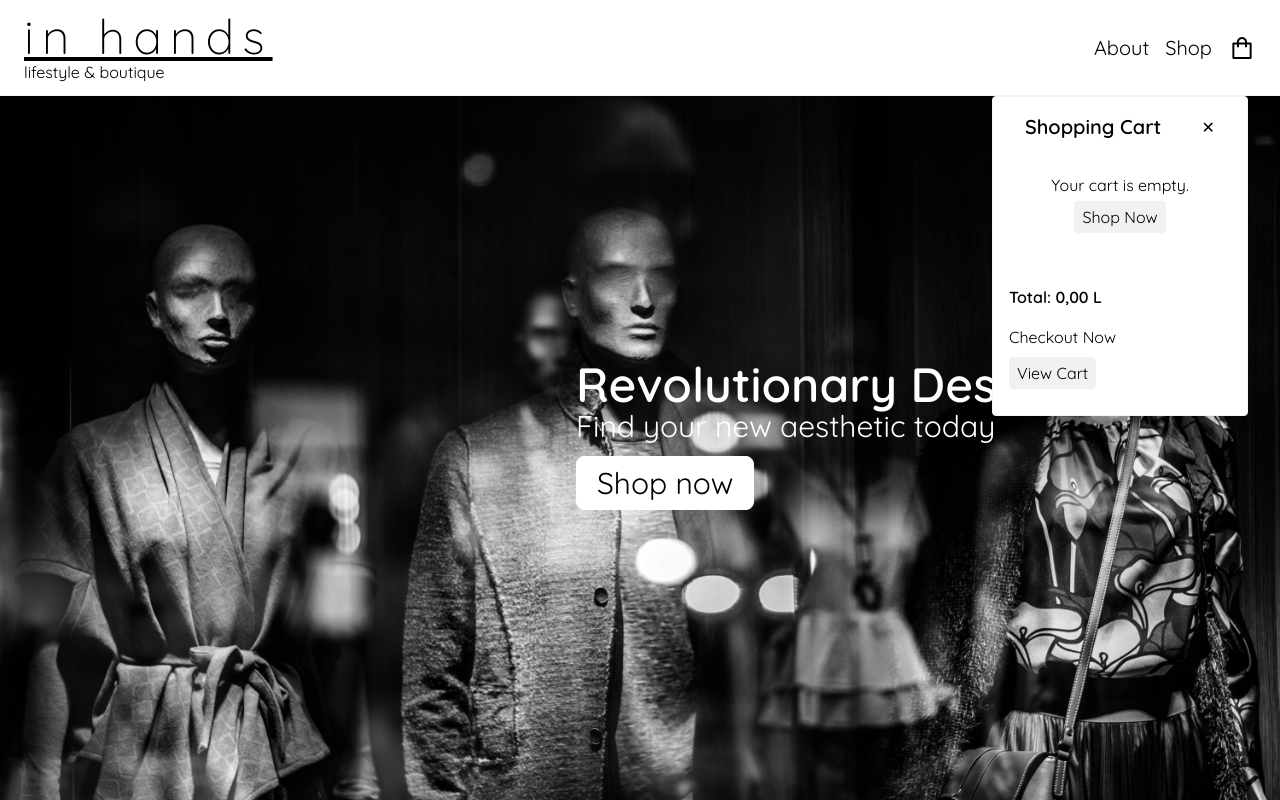
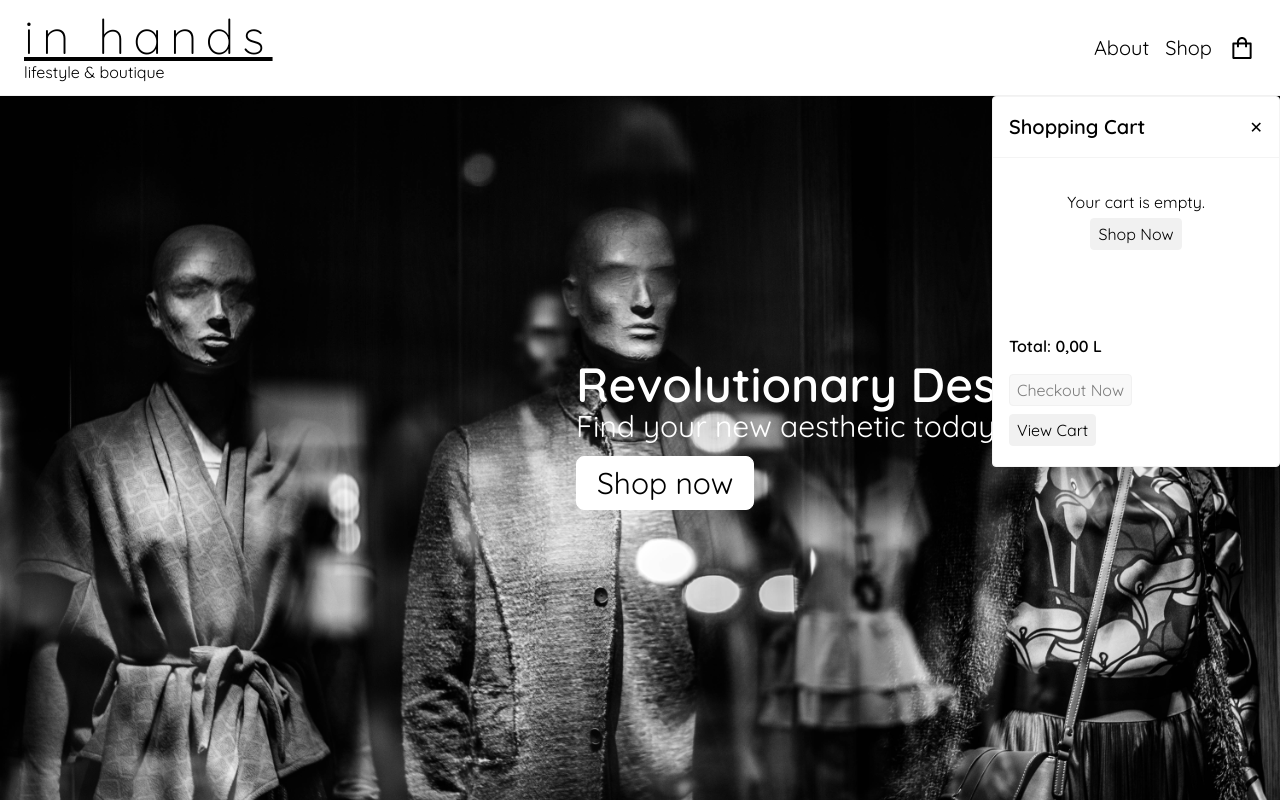
Before and after one commit to Stillwell-C/shoppingCart, a React (Create React App) app: page / in a window 1280 px wide. Both pictures are taken after a click on the button "open shopping cart menu". Shown: the top 800 px of the page. Built offline with nearby package versions, Linux system fonts and the light colour scheme.

Commit message:
Change display & add transition

```diff
--- a/src/components/CartDropDown.tsx
+++ b/src/components/CartDropDown.tsx
@@ -1,14 +1,18 @@
 import useCartContext from "../hooks/useCartContext";
 import { Link } from "react-router-dom";
 import CartDropDownItem from "./CartDropDownItem";
-import { useEffect } from "react";
+import { useEffect, useState } from "react";
 
 type PropsType = {
   setCartOpen: React.Dispatch<React.SetStateAction<boolean>>;
+  cartOpen: Boolean;
 };
 
-const CartDropDown = ({ setCartOpen }: PropsType) => {
+const CartDropDown = ({ setCartOpen, cartOpen }: PropsType) => {
   const { cart, itemTotal, priceTotal } = useCartContext();
+
+  const [cartOpenFactoringDuration, setCartOpenFactoringDuration] =
+    useState(cartOpen);
 
   useEffect(() => {
     //This will close modal with escape key
@@ -23,15 +27,32 @@ const CartDropDown = ({ setCartOpen }: PropsType) => {
     return () => document.removeEventListener("keydown", keyListener);
   }, []);
 
+  useEffect(() => {
+    if (!cartOpen) setCartOpenFactoringDuration(false);
+
+    const timeout = setTimeout(() => {
+      setCartOpenFactoringDuration(cartOpen);
+    }, 300);
+
+    return () => clearTimeout(timeout);
+  }, [cartOpen]);
+
   return (
     <>
-      <div className='absolute w-72 top-24 right-0 bottom-3 z-20 '>
+      <div
+        className={`${
+          cartOpen
+            ? "max-h-screen sm:max-h-[calc(90vh-96px)]"
+            : "invisible max-h-0"
+        } absolute w-screen sm:w-72 top-24 right-0 z-20 overflow-hidden bg-white border border-solid border-[#f4f4f4] rounded transition-max-height duration-700 ease-in-out flex flex-col flex-1`}
+      >
         <div
           role='dialog'
           aria-label='shopping cart dialog'
-          className=' px-4 min-h-80 max-h-[calc(90vh-96px)] w-64 bg-white border border-solid border-[#f4f4f4] rounded overflow-y-auto'
+          className='pb-28 sm:pb-0 h-full flex flex-col flex-1 overflow-y-hidden'
         >
-          <div className='flex justify-between items-center m-4 '>
+          <div className='py-4 border-b border-solid border-[#f4f4f4]'>
+            <div className='flex justify-between items-center h-full px-4'>
               <h2 id='shopping-cart-heading' className='text-xl font-semibold'>
                 Shopping Cart
               </h2>
@@ -42,6 +63,14 @@ const CartDropDown = ({ setCartOpen }: PropsType) => {
                 ✕
               </button>
             </div>
+          </div>
+          <div
+            className={`${
+              cartOpenFactoringDuration
+                ? "overflow-y-auto"
+                : "overflow-y-hidden"
+            } h-full flex flex-col flex-1`}
+          >
             {itemTotal < 1 && (
               <div className='flex flex-col items-center justify-center gap-1 my-8'>
                 <p>Your cart is empty.</p>
@@ -55,7 +84,7 @@ const CartDropDown = ({ setCartOpen }: PropsType) => {
                 </Link>
               </div>
             )}
-          <ul className='flex flex-col gap-4 list-none'>
+            <ul className='flex flex-col gap-4 list-none my-4'>
               {cart.map((item) => (
                 <CartDropDownItem
                   item={item}
@@ -64,14 +93,16 @@ const CartDropDown = ({ setCartOpen }: PropsType) => {
                 />
               ))}
             </ul>
-          <div className='flex flex-col my-5'>
+            <div className='flex flex-col my-5 px-4'>
               <h3 aria-label='total price' className='font-semibold'>
                 Total: {priceTotal}
               </h3>
               <div className='flex flex-col gap-2 mt-4'>
                 {itemTotal < 1 && (
                   <div>
-                  <button disabled>Checkout Now</button>
+                    <button className='grey-button' disabled>
+                      Checkout Now
+                    </button>
                   </div>
                 )}
                 {itemTotal >= 1 && (
@@ -96,8 +127,11 @@ const CartDropDown = ({ setCartOpen }: PropsType) => {
             </div>
           </div>
         </div>
+      </div>
       <div
-        className='fixed top-24 right-0 left-0 bottom-0 z-10'
+        className={`${
+          cartOpen ? "fixed" : "hidden"
+        } top-24 right-0 left-0 bottom-0 z-10`}
         onClick={() => setCartOpen(false)}
       ></div>
     </>
--- a/src/components/Navbar.tsx
+++ b/src/components/Navbar.tsx
@@ -37,6 +37,7 @@ const Navbar = () => {
             <p className='text-xs sm:text-base'>lifestyle & boutique</p>
           </Link>
         </div>
+        <div className='flex items-center gap-4'>
           <nav className='flex items-center gap-4'>
             <NavLink
               className={`text-lg sm:text-xl ${
@@ -58,6 +59,7 @@ const Navbar = () => {
             >
               Shop
             </NavLink>
+          </nav>
           <div className='flex items-center gap-1'>
             <button
               onClick={handleShoppingBag}
@@ -71,9 +73,9 @@ const Navbar = () => {
               />
             </button>
           </div>
-        </nav>
         </div>
-      {cartOpen && <CartDropDown setCartOpen={setCartOpen} />}
+      </div>
+      <CartDropDown cartOpen={cartOpen} setCartOpen={setCartOpen} />
     </header>
   );
 };
```
Lines whose indentation alone changed are shown as unchanged.
